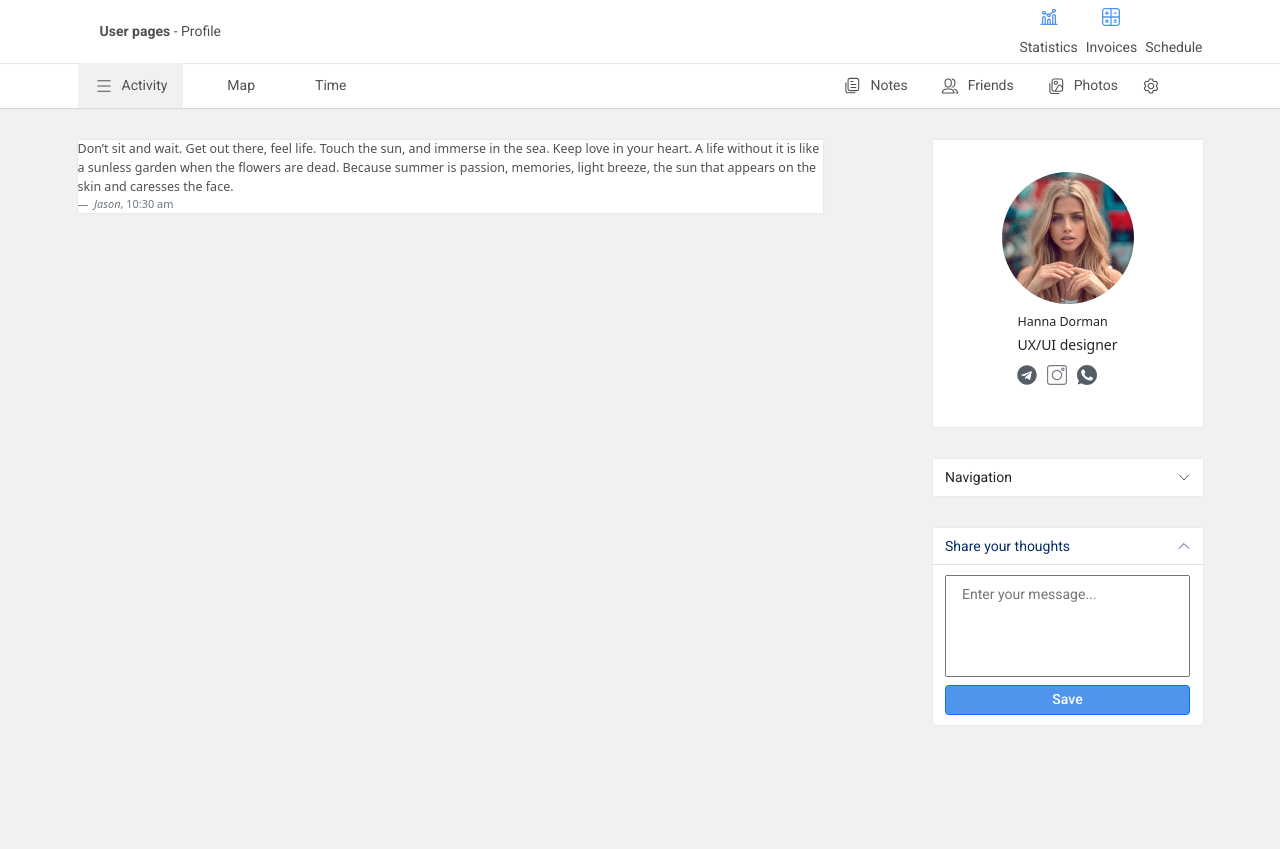
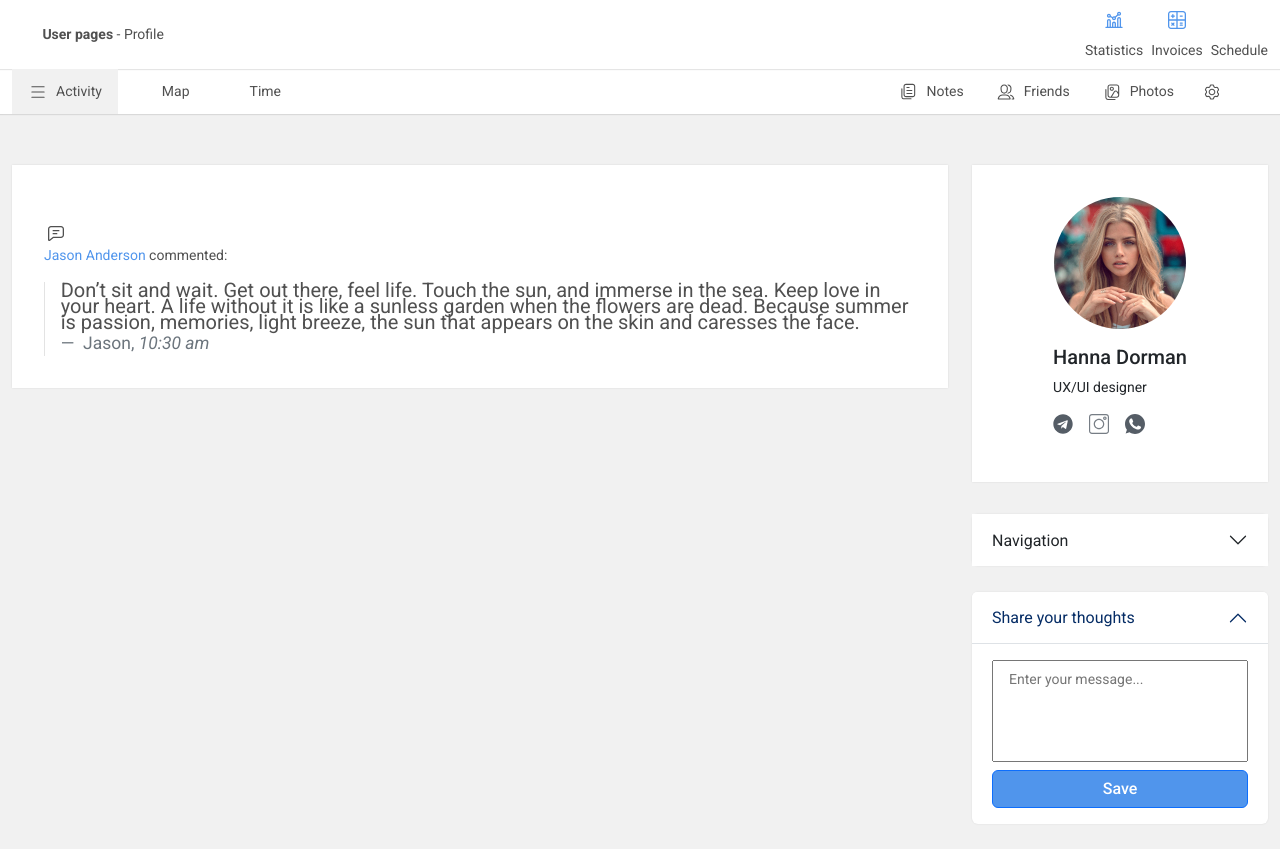
Before and after one commit to EkaterinaShamshina/web-bee-test, a website built with webpack: page src/template.html in a window 1280 px wide. Before the commit the page ends 800 px from the top, so only its background shows below. Built offline with nearby package versions, Linux system fonts and the light colour scheme; files whose address does not match are found by name.

Commit message:
feat: add main comment section text

```diff
--- a/src/styles/variables.scss
+++ b/src/styles/variables.scss
@@ -1,5 +1,4 @@
 $font-roboto: 'Roboto', sans-serif;
-$font-ui: 'ui';
 
 $black: #505050;
 
@@ -14,13 +13,16 @@ $green: #47b091;
 $primary: #900;
 $enable-shadows: true;
 $prefix: 'mo-';
-html {
-  font-size: 10px;
-}
+
 body {
   color: $black;
   background-color: $bg;
-  font-size: 1.4rem;
+  font-size: 0.875rem;
+  font-family: $font-roboto, sans-serif !important;
+  font-weight: 400 !important;
+}
+.container {
+  max-width: 1376px;
 }
 header {
   background-color: $white;
@@ -28,12 +30,8 @@ header {
 .header {
   box-shadow: 0px 1px 1px 0px #0000001a;
 }
-footer.blockquote-footer {
-  margin-top: 0;
-}
+
 a {
-  font-family: $font-roboto;
-  font-weight: 400;
   color: $black;
   cursor: pointer;
 }
@@ -62,8 +60,8 @@ a {
       display: block;
       background-position: center center;
       background-repeat: no-repeat;
-      height: 2.4rem;
-      width: 2.4rem;
+      height: 1.5rem;
+      width: 1.5rem;
     }
     &-statistics {
       &::before {
@@ -122,8 +120,8 @@ a {
         display: block;
         background-position: center center;
         background-repeat: no-repeat;
-        height: 2rem;
-        width: 2rem;
+        height: 1.25rem;
+        width: 1.25rem;
       }
       &-activity {
         &::before {
@@ -165,8 +163,8 @@ a {
   }
 }
 .settings {
-  height: 2rem;
-  width: 2rem;
+  height: 1.25rem;
+  width: 1.25rem;
 }
 .navbar-2 {
   padding: 0;
@@ -194,8 +192,8 @@ a {
     background-image: url(../images/union.svg);
     content: '';
     display: inline-block;
-    height: 2rem;
-    width: 3rem;
+    height: 1.25rem;
+    width: 1.875rem;
     background-repeat: no-repeat;
     background-position: center;
     -webkit-transition: 0.6s;
@@ -214,16 +212,19 @@ a {
 article {
   background-color: $white;
   box-shadow: 0px 0px 2px 0px #0000001a;
+  &.active {
+    padding: 56px 32px 32px;
+  }
 }
 .card {
   align-items: center;
-  padding: 3.2rem 0;
-  margin-bottom: 3.2rem;
+  padding: 2rem 0;
+  margin-bottom: 2rem;
   border: none;
   box-shadow: 0px 0px 2px 0px #0000001a;
   border-radius: 0;
   &-img {
-    max-width: 13.2rem;
+    max-width: 8.25rem;
   }
 }
 .social {
@@ -260,19 +261,17 @@ article {
   }
 }
 .accordion {
-  margin-top: 3.2rem;
+  margin-top: 1.6rem;
 
   &-body {
     display: flex;
-    margin-bottom: 3.2rem;
+    margin-bottom: 1.6rem;
   }
   &-item {
     border: none;
     box-shadow: 0px 0px 2px 0px #0000001a;
   }
   &-button {
-    font-family: $font-roboto;
-    font-size: 1.4rem;
     &:not(.collapsed) {
       background-color: $white;
     }
@@ -283,7 +282,7 @@ article {
   &-nav {
     flex-direction: column;
     align-items: flex-start;
-    gap: 1.6rem;
+    gap: 0.875rem;
     width: 100%;
     &-item {
       display: flex;
@@ -292,7 +291,7 @@ article {
       width: 100%;
       & a {
         flex-direction: row;
-        gap: 1.6rem;
+        gap: 1rem;
       }
     }
   }
@@ -309,8 +308,6 @@ article {
   margin-left: calc(-1 * (var(--bs-accordion-body-padding-x)));
 }
 .btn {
-  font-family: $font-roboto;
-  font-size: 1.4rem;
   font-weight: 500;
 }
 .thoughts-form {
@@ -318,7 +315,6 @@ article {
   flex-direction: column;
   width: 100%;
   gap: 8px;
-  font-family: $font-roboto;
   & .btn {
     background-color: $blue;
     transition: 0.3s;
@@ -342,17 +338,12 @@ textarea {
     border-radius: 8px;
     padding: 0px 5px;
     text-decoration: none;
-    font-size: 1.2rem;
     line-height: 1.6rem;
-    font-weight: 400;
   }
   &-balance {
     color: $gray;
-    font-family: $font-roboto;
-    font-size: 1.2rem;
     line-height: 1.4rem;
     padding: 0;
-    font-weight: 400;
   }
   &.bg-red {
     background-color: $red;
@@ -361,3 +352,29 @@ textarea {
     background-color: $green;
   }
 }
+.blockquote {
+  &-comment {
+    & a {
+      color: $blue;
+      text-decoration: none;
+    }
+  }
+  & p {
+    line-height: 1rem;
+  }
+  &-vr {
+    width: 2px;
+    color: $gray;
+  }
+}
+.comment-author {
+  &::before {
+    content: '';
+    display: block;
+    background-image: url(../images/Comment.svg);
+    background-position: center center;
+    background-repeat: no-repeat;
+    height: 1.5rem;
+    width: 1.5rem;
+  }
+}
--- a/src/template.html
+++ b/src/template.html
@@ -133,20 +133,33 @@
     </header>
     <div class="container">
       <div class="row justify-content-between main">
-        <main class="col-8">
-          <article>
-            <blockquote class="blockquote">
-              <p class="mb-0">
-                Don’t sit and wait. Get out there, feel life. Touch the sun, and
-                immerse in the sea. Keep love in your heart. A life without it
-                is like a sunless garden when the flowers are dead. Because
-                summer is passion, memories, light breeze, the sun that appears
-                on the skin and caresses the face.
-              </p>
-              <footer class="blockquote-footer">
-                <cite title="Название источника">Jason</cite>, 10:30 am
-              </footer>
-            </blockquote>
+        <main class="col-9">
+          <article class="active">
+            <p class="blockquote-comment">
+              <cite title="Author">
+                <a href="#" class="fst-normal comment-author"
+                  >Jason Anderson</a
+                ></cite
+              >
+              commented:
+            </p>
+
+            <div class="d-flex gap-3">
+              <div class="vr blockquote-vr"></div>
+              <blockquote class="blockquote mb-0">
+                <p>
+                  Don’t sit and wait. Get out there, feel life. Touch the sun,
+                  and immerse in the sea. Keep love in your heart. A life
+                  without it is like a sunless garden when the flowers are dead.
+                  Because summer is passion, memories, light breeze, the sun
+                  that appears on the skin and caresses the face.
+                </p>
+                <footer class="blockquote-footer">
+                  <cite title="Author" class="fst-normal">Jason</cite>,
+                  <span class="fst-italic" datetime="10:30:00">10:30 am</span>
+                </footer>
+              </blockquote>
+            </div>
           </article>
         </main>
         <aside class="col-3">
```
Also changed, not shown: dist/images/Comment.svg (added), dist/index.html, dist/main.css, src/images/Comment.svg (added).
